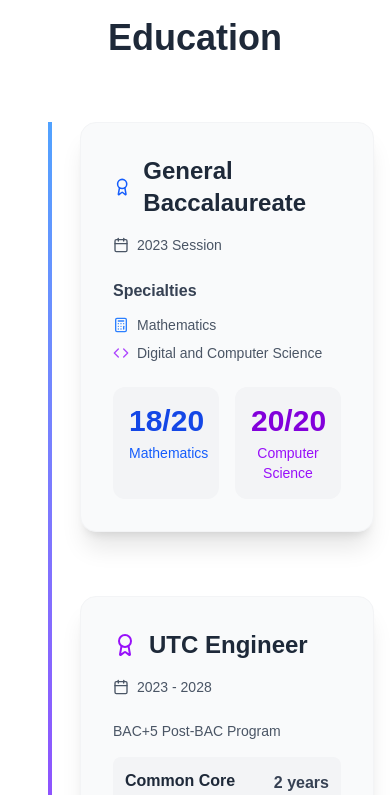
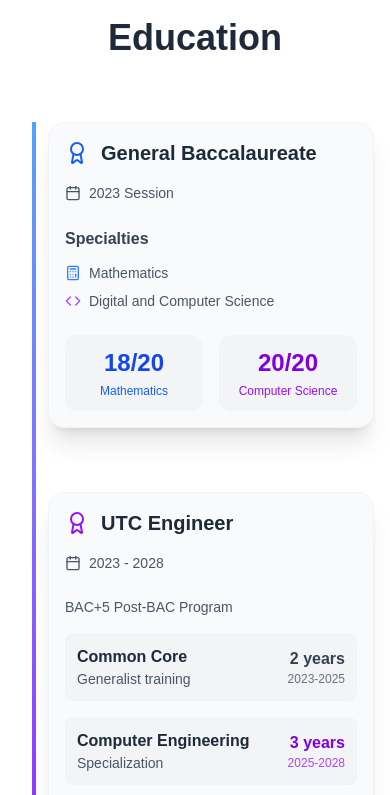
Before and after one commit to LeoLaborie/portfolio, a Next.js app: page / in a window 390 px wide. Shown: the part 900-1695 px from the top of the page. Built offline with nearby package versions, Linux system fonts and the light colour scheme.

Commit message:
fix contact link and icon in projects

```diff
--- a/app/components/Contact.js
+++ b/app/components/Contact.js
@@ -25,7 +25,7 @@ export default function Contact() {
           <div className="flex space-x-8">
             {/* GitHub Link */}
             <a
-              href="https://github.com/your-github-profile" // Replace with your actual GitHub URL
+              href="https://github.com/LeoLaborie" // Replace with your actual GitHub URL
               target="_blank"
               rel="noopener noreferrer"
               className="flex flex-col items-center gap-2 text-gray-700 hover:text-gray-900 transition-colors duration-200"
@@ -36,7 +36,7 @@ export default function Contact() {
 
             {/* LinkedIn Link */}
             <a
-              href="https://linkedin.com/in/your-linkedin-profile" // Replace with your actual LinkedIn URL
+              href="https://www.linkedin.com/in/l%C3%A9o-laborie/" // Replace with your actual LinkedIn URL
               target="_blank"
               rel="noopener noreferrer"
               className="flex flex-col items-center gap-2 text-gray-700 hover:text-gray-900 transition-colors duration-200"
--- a/app/components/Parcours.js
+++ b/app/components/Parcours.js
@@ -14,17 +14,17 @@ export default function Parcours() {
         {/* Timeline Container */}
         <div className="relative flex flex-col md:flex-row md:justify-center md:items-stretch md:gap-12">
           {/* Vertical Timeline Line (Mobile Only) */}
-          <div className="absolute left-8 top-0 bottom-0 w-1 bg-gradient-to-b from-blue-400 to-purple-600 md:hidden"></div>
+          <div className="absolute left-4 top-0 bottom-0 w-1 bg-gradient-to-b from-blue-400 to-purple-600 md:hidden"></div>
           {/* Horizontal Timeline Line (Desktop Only) */}
           <div className="hidden md:block absolute top-1/2 left-0 right-0 h-1 bg-gradient-to-r from-blue-400 to-purple-600 transform -translate-y-1/2 z-0"></div>
 
           {/* Baccalauréat Entry */}
           <div className="relative mb-16 md:mb-0 md:flex-1 flex">
-            <div className="ml-16 md:ml-0 md:mt-0 flex-1">
-              <div className="bg-gray-50 rounded-2xl shadow-xl p-8 border border-gray-100 h-full">
+            <div className="ml-8 md:ml-0 md:mt-0 flex-1">
+              <div className="bg-gray-50 rounded-2xl shadow-xl p-4 md:p-8 border border-gray-100 h-full">
                 <div className="flex items-center gap-3 mb-4">
                   <Award className="w-6 h-6 text-blue-600" />
-                  <h3 className="text-2xl font-bold text-gray-800">{t("BacTitle")}</h3>
+                  <h3 className="text-xl md:text-2xl font-bold text-gray-800">{t("BacTitle")}</h3>
                 </div>
                 <div className="flex items-center gap-2 mb-6 text-gray-600">
                   <Calendar className="w-4 h-4" />
@@ -44,13 +44,13 @@ export default function Parcours() {
                   </div>
                 </div>
                 <div className="grid grid-cols-2 gap-4">
-                  <div className="text-center p-4 bg-gray-100 rounded-xl">
-                    <div className="text-3xl font-bold text-blue-700 mb-1">18/20</div>
-                    <div className="text-sm text-blue-600 font-medium">{t("MathsScoreLabel")}</div>
+                  <div className="text-center p-3 md:p-4 bg-gray-100 rounded-xl">
+                    <div className="text-2xl md:text-3xl font-bold text-blue-700 mb-1">18/20</div>
+                    <div className="text-xs md:text-sm text-blue-600 font-medium">{t("MathsScoreLabel")}</div>
                   </div>
-                  <div className="text-center p-4 bg-gray-100 rounded-xl">
-                    <div className="text-3xl font-bold text-purple-700 mb-1">20/20</div>
-                    <div className="text-sm text-purple-600 font-medium">{t("InfoScoreLabel")}</div>
+                  <div className="text-center p-3 md:p-4 bg-gray-100 rounded-xl">
+                    <div className="text-2xl md:text-3xl font-bold text-purple-700 mb-1">20/20</div>
+                    <div className="text-xs md:text-sm text-purple-600 font-medium">{t("InfoScoreLabel")}</div>
                   </div>
                 </div>
               </div>
@@ -59,11 +59,11 @@ export default function Parcours() {
 
           {/* UTC Engineering Entry */}
           <div className="relative md:flex-1 flex">
-            <div className="ml-16 md:ml-0 md:mt-0 flex-1">
-              <div className="bg-gray-50 rounded-2xl shadow-xl p-8 border border-gray-100 h-full">
+            <div className="ml-8 md:ml-0 md:mt-0 flex-1">
+              <div className="bg-gray-50 rounded-2xl shadow-xl p-4 md:p-8 border border-gray-100 h-full">
                 <div className="flex items-center gap-3 mb-4">
                   <Award className="w-6 h-6 text-purple-600" />
-                  <h3 className="text-2xl font-bold text-gray-800">{t("UtcTitle")}</h3>
+                  <h3 className="text-xl md:text-2xl font-bold text-gray-800">{t("UtcTitle")}</h3>
                 </div>
                 <div className="flex items-center gap-2 mb-6 text-gray-600">
                   <Calendar className="w-4 h-4" />
--- a/app/components/Projects.tsx
+++ b/app/components/Projects.tsx
@@ -4,7 +4,7 @@ import { useState } from "react"
 import { ExternalLink, Brain, Globe, Code, Zap, Play } from "lucide-react"
 import { useTranslations } from "next-intl" // Added useTranslations import
 
-type Categorie = "Machine Learning" | "Applications Web" | "Algorithmie" | "Autres"
+type Categorie = "Machine Learning" | "Applications Web" | "Algorithmie" | "Autres" | "Web Applications" | "Algorithms" | "Other"
 
 type Projet = {
   titre: string
@@ -86,11 +86,17 @@ const getCategoryIcon = (category: Categorie) => {
   switch (category) {
     case "Machine Learning":
       return <Brain className="w-5 h-5" />
-    case "Applications Web":
+    case "Applications Web" :
+      return <Globe className="w-5 h-5" />
+    case "Web Applications":
       return <Globe className="w-5 h-5" />
     case "Algorithmie":
       return <Code className="w-5 h-5" />
+    case "Algorithms":
+      return <Code className="w-5 h-5" />
     case "Autres":
+      return <Zap className="w-5 h-5" />
+    case "Other":
       return <Zap className="w-5 h-5" />
   }
 }
@@ -101,9 +107,15 @@ const getCategoryColor = (category: Categorie) => {
       return "from-purple-500 to-pink-500"
     case "Applications Web":
       return "from-blue-500 to-cyan-500"
+    case "Web Applications":
+      return "from-blue-500 to-cyan-500"
     case "Algorithmie":
       return "from-green-500 to-emerald-500"
+    case "Algorithms":
+      return "from-green-500 to-emerald-500"
     case "Autres":
+      return "from-orange-500 to-red-500"
+    case "Other":
       return "from-orange-500 to-red-500"
   }
 }
```
